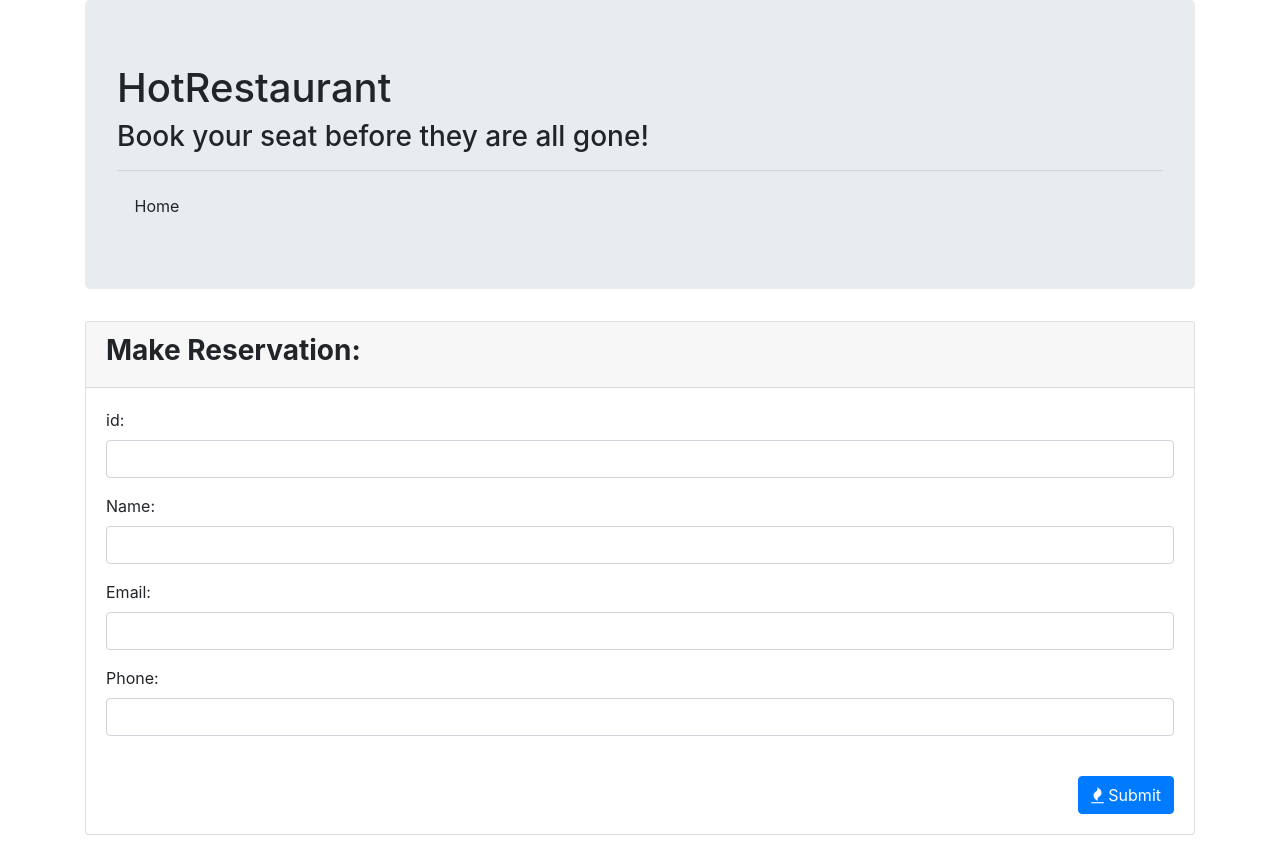
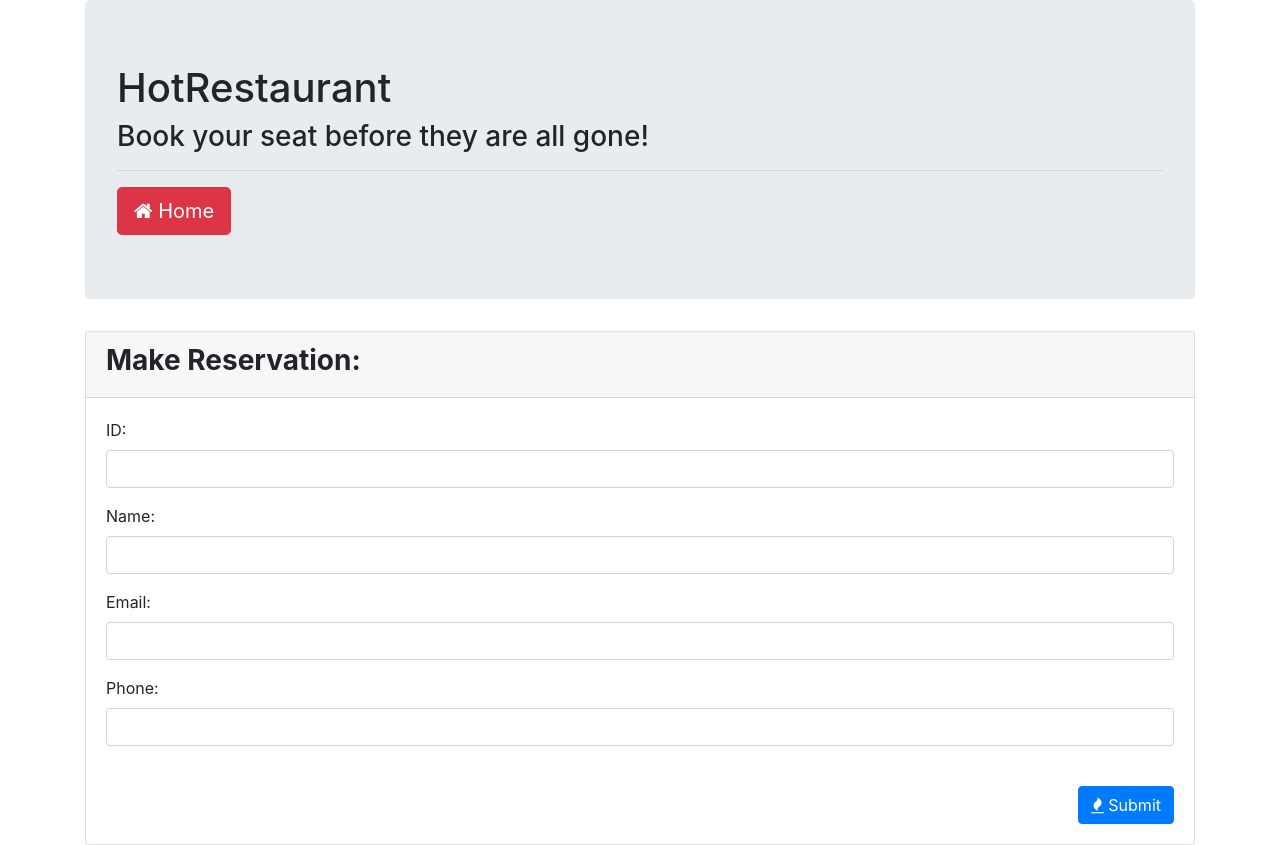
Before and after one commit to Dylan-Casanova/hottest_restaurant_around, a website: page make.html in a window 1280 px wide. Drawn offline with nearby package versions, Linux system fonts and the light colour scheme.

Commit message:
ChangesHTML

```diff
--- a/make.html
+++ b/make.html
@@ -15,8 +15,8 @@
         <h3>Book your seat before they are all gone!</h3>
         <hr />
         <a href="home.html">
-          <button class="btn">
-            <span class="fa"></span> Home
+          <button class="btn btn-danger btn-lg">
+            <span class="fa fa-home"></span> Home
           </button>
         </a>
       </div>
@@ -30,7 +30,7 @@
               <form method="POST" role="form">
 
                 <div class="form-group">
-                  <label for="id">id:</label>
+                  <label for="id">ID:</label>
                   <input type="text" class="form-control" id="id" />
                 </div>
 
```
Also changed, not shown: home.html (+2 -2 lines).
